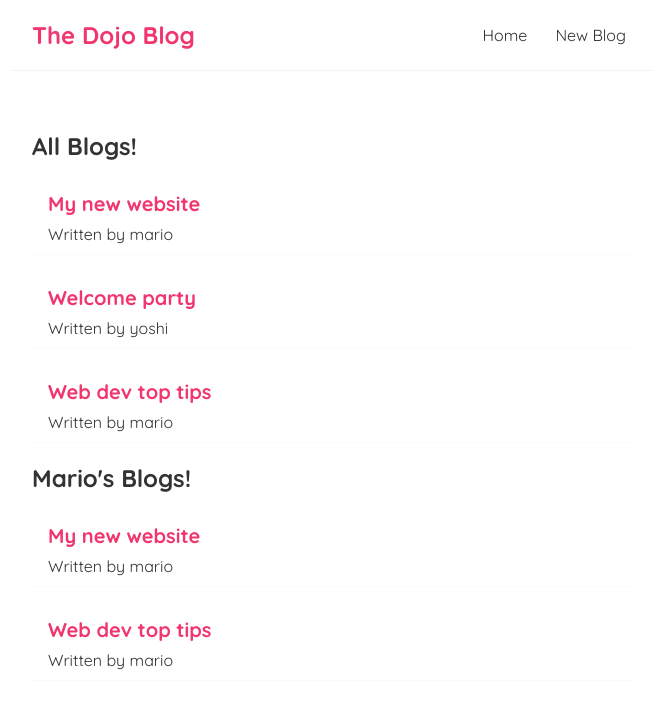
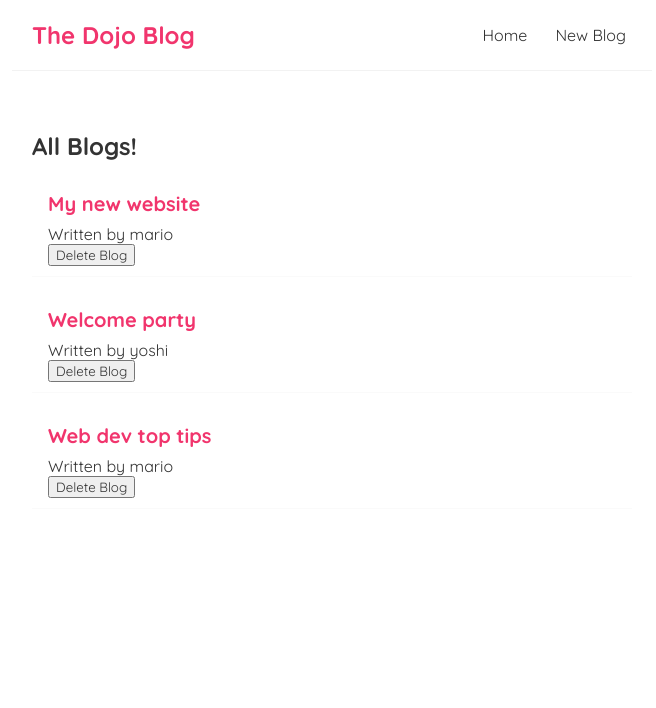
Before and after one commit to MiguelLamas/micro-blog-react, a React (Create React App) app: page / in a window 1280 px wide. Shown: the top 708 px of the page, without its empty margins (308-964 px from the left). Built offline with nearby package versions, Linux system fonts and the light colour scheme; the HTML template or start-up script is replaced by a standard one.

Commit message:
React Practice - Functions as Props

```diff
--- a/src/components/BlogList.js
+++ b/src/components/BlogList.js
@@ -1,7 +1,7 @@
 import { useState } from 'react';
 import React from 'react';
 
-const BlogList = ({blogs, title}) => {
+const BlogList = ({blogs, title, handleDelete}) => {
 
     return (
         <div className="blog-list">
@@ -10,6 +10,7 @@
         <div className="blog-preview" key={blog.id}>
           <h2>{ blog.title }</h2>
           <p>Written by { blog.author }</p>
+          <button onClick={() => handleDelete(blog.id)}>Delete Blog</button>
         </div>
       ))}
         </div>
--- a/src/components/Home.js
+++ b/src/components/Home.js
@@ -9,13 +9,16 @@
     { title: 'Web dev top tips', body: "lorem ipsum...", author: 'mario', id: 3 }
  ]);
 
+ const handleDelete = (id) => {
+  const newBlogs = blogs.filter(blog => blog.id !== id);
+  setBlogs(newBlogs);
+ }
 
 
 
   return (
     <div className="home">
-      <BlogList blogs={blogs} title="All Blogs!" />
-      <BlogList blogs={blogs.filter((blog) => blog.author === 'mario')} title="Mario's Blogs!" />
+      <BlogList blogs={blogs} title="All Blogs!" handleDelete={handleDelete} />
     </div>
   );
 }
```
